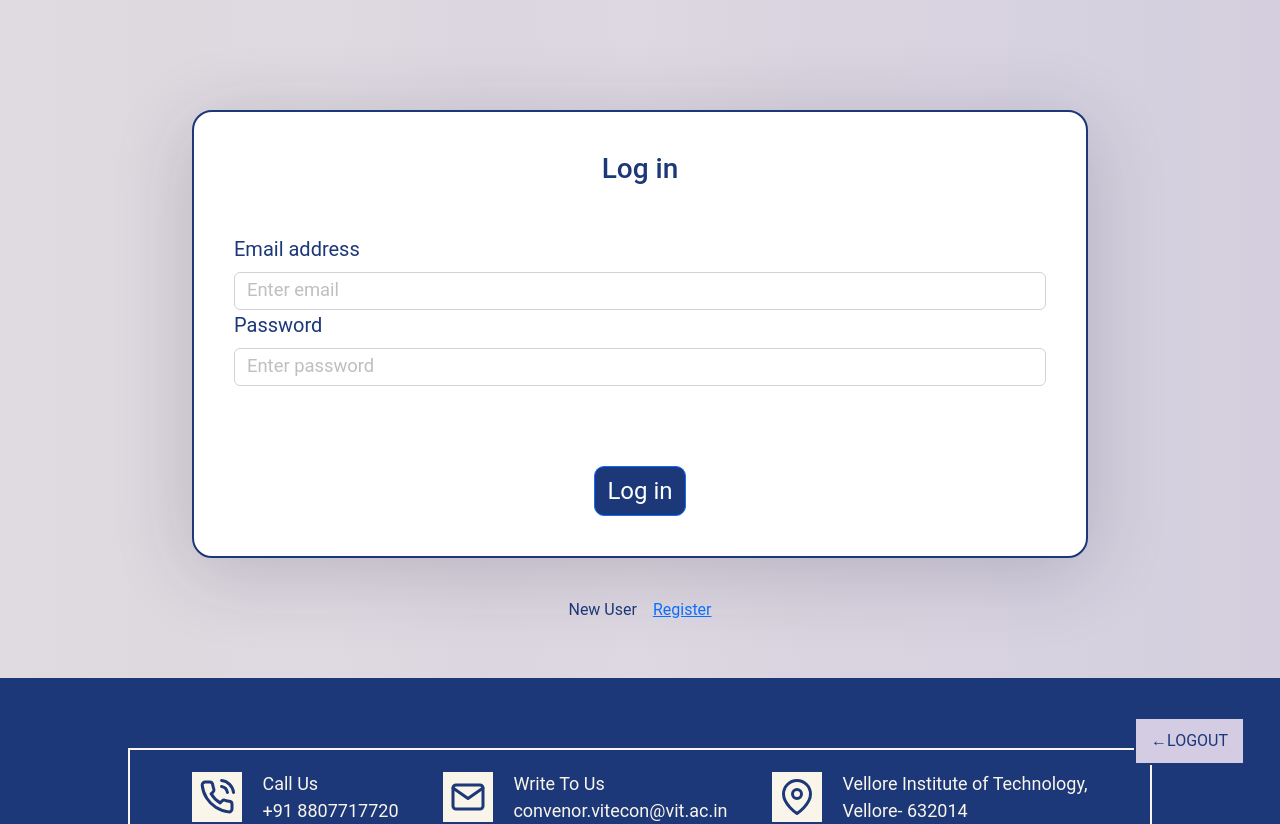
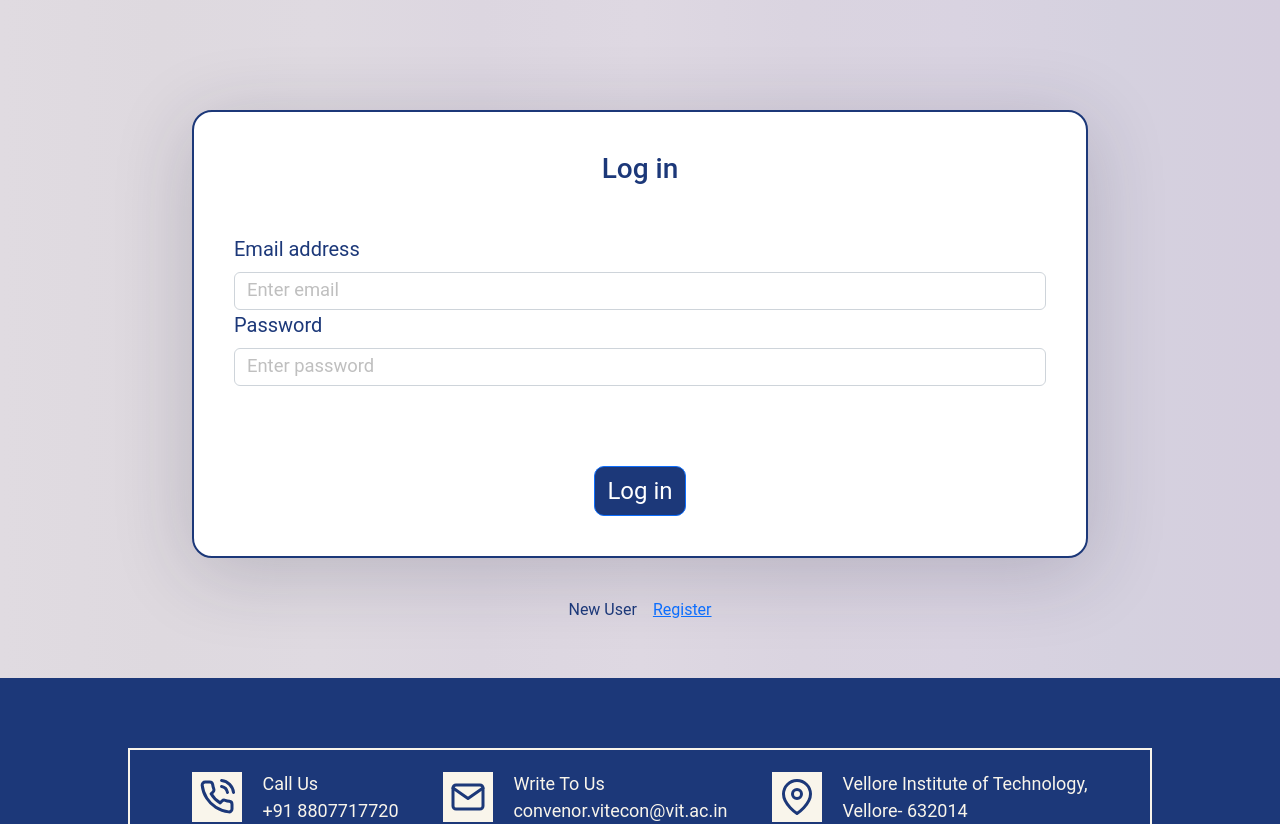
Before and after one commit to JSK1010/Front_end-j, a React (Create React App) app: page /papers in a window 1280 px wide. Shown: the top 824 px of the page. Built offline with nearby package versions, Linux system fonts and the light colour scheme.

Commit message:
logout corrected

```diff
--- a/src/App.js
+++ b/src/App.js
@@ -24,12 +24,11 @@ import ForgotPasswordForm from './Components/ForgotPassword/ForgotPasswordForm';
 
 ///////
 
-import ImpDates from './Components/ImpDates/ImpDates';
+
 
 function App() {
   return (
     <div className="App">
-      <ImpDates />
       <Routes>
         <Route path='/' exact element={<Login />} />
         <Route path='/papers' exact element={<Papers />} />
--- a/src/Components/Papers/Papers.js
+++ b/src/Components/Papers/Papers.js
@@ -5,6 +5,7 @@ import jwt from 'jwt-decode'
 import FileBase64 from 'react-file-base64';
 import { useNavigate } from 'react-router-dom';
 import axios from 'axios'
+import ImpDates from '../ImpDates/ImpDates';
 
 
 const Papers = () => {
@@ -248,8 +249,8 @@ async function checker() {
 
 
   return (
-
-
+   <>
+    <ImpDates />
 <div>
 <div className="formbold-main-wrapper">
   <div className="formbold-form-wrapper">
@@ -482,6 +483,7 @@ async function checker() {
 </div>
 
 </div>
+</>
 
   )
 }
```
